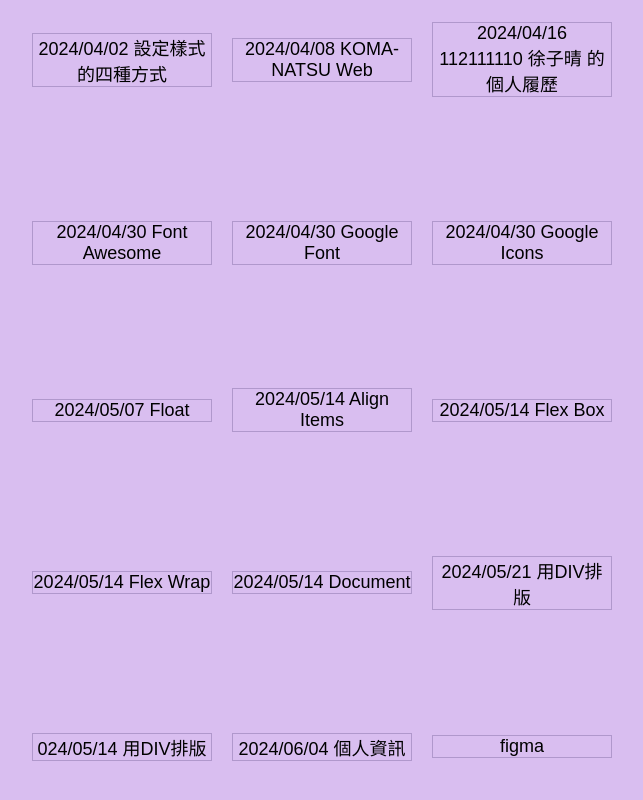
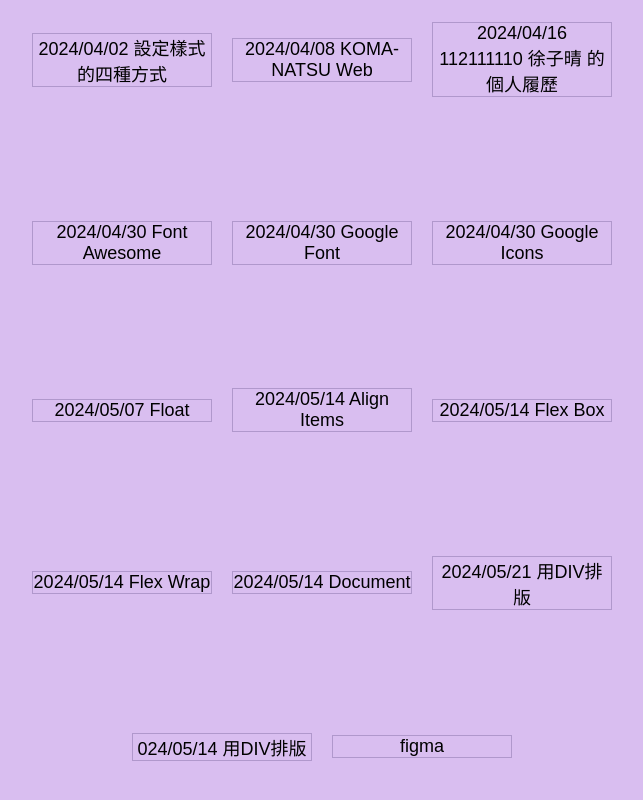
Before and after one commit to Hzn0404/Hzn0404, a plain HTML site: page 20240604/portfolio.html in a window 1280 px wide. Shown: the part 400-1200 px from the top of the page, without its empty margins (318-961 px from the left). Drawn offline with Linux system fonts and the light colour scheme.

Commit message:
Update portfolio.html

```diff
--- a/20240604/portfolio.html
+++ b/20240604/portfolio.html
@@ -68,7 +68,6 @@
                 <li><a href="../20240514/mcdonalds.html">2024/05/14 Document</a></li>
                 <li><a href="../20240521/layout-div.html">2024/05/21 用DIV排版</a></li>
                 <li><a href="../20240521/layout-tag.html">024/05/14 用DIV排版</a></li>
-                <li><a href="../20240604/website.html">2024/06/04 個人資訊</a></li>
                 <li><a href="https://www.figma.com/design/lFORyEsg7kTHeH2tgQazdq/%E5%80%8B%E4%BA%BA%E7%B6%B2%E7%AB%99?node-id=0-1&t=1lAqU4qt4hEemKgF-0">figma </a></li>
             </ul>
         </section>
```
